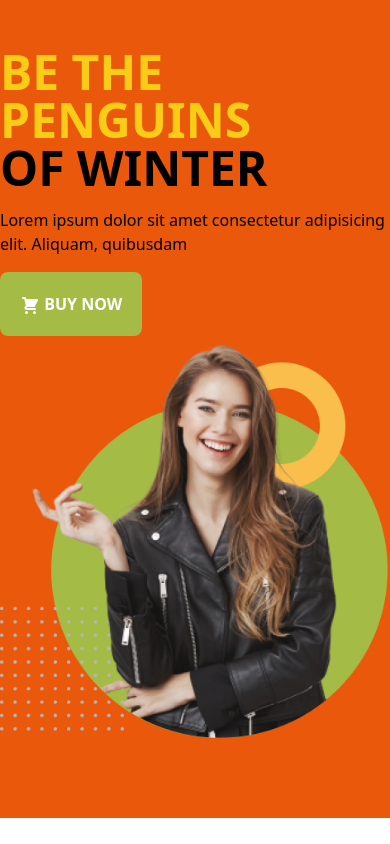
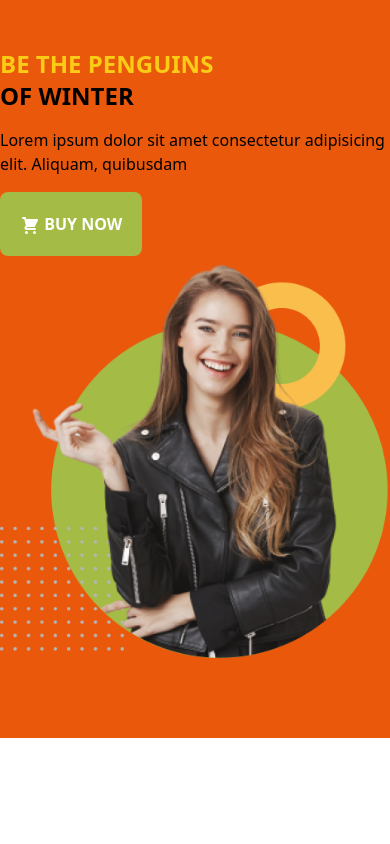
Before and after one commit to tayeful912/penguin-fashion-tailwind, a plain HTML site: page index.html in a window 390 px wide. Drawn offline with nearby package versions, Linux system fonts and the light colour scheme.

Commit message:
text 2xl add

```diff
--- a/index.html
+++ b/index.html
@@ -31,7 +31,8 @@
     <header class="bg-header pb-20 pt-12">
         <section class="container mx-auto sm:flex items-center justify-around">
             <div class="space-y-4">
-                <h1 class="text-5xl font-bold uppercase"><span class="text-yellow-400">Be the Penguins</span>
+                <h1 class="text-2xl sm:text-5xl font-bold uppercase "><span class="text-yellow-400">Be the
+                        Penguins</span>
                     <br> of Winter
                 </h1>
                 <p>Lorem ipsum dolor sit amet consectetur adipisicing elit. Aliquam, quibusdam</p>
@@ -45,7 +46,7 @@
                     Buy Now</button>
             </div>
 
-            <div class="">
+            <div>
                 <img src="img/model.png" alt="">
             </div>
         </section>
```
